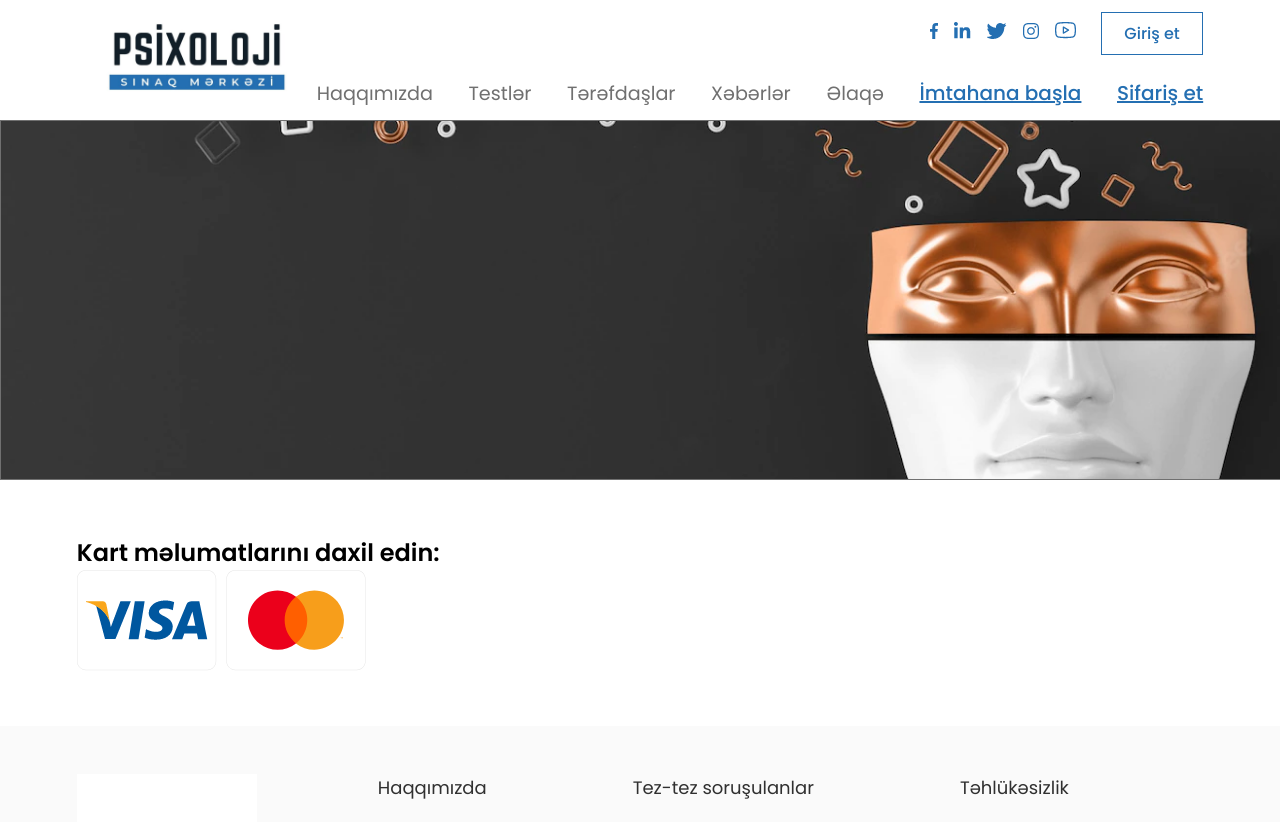
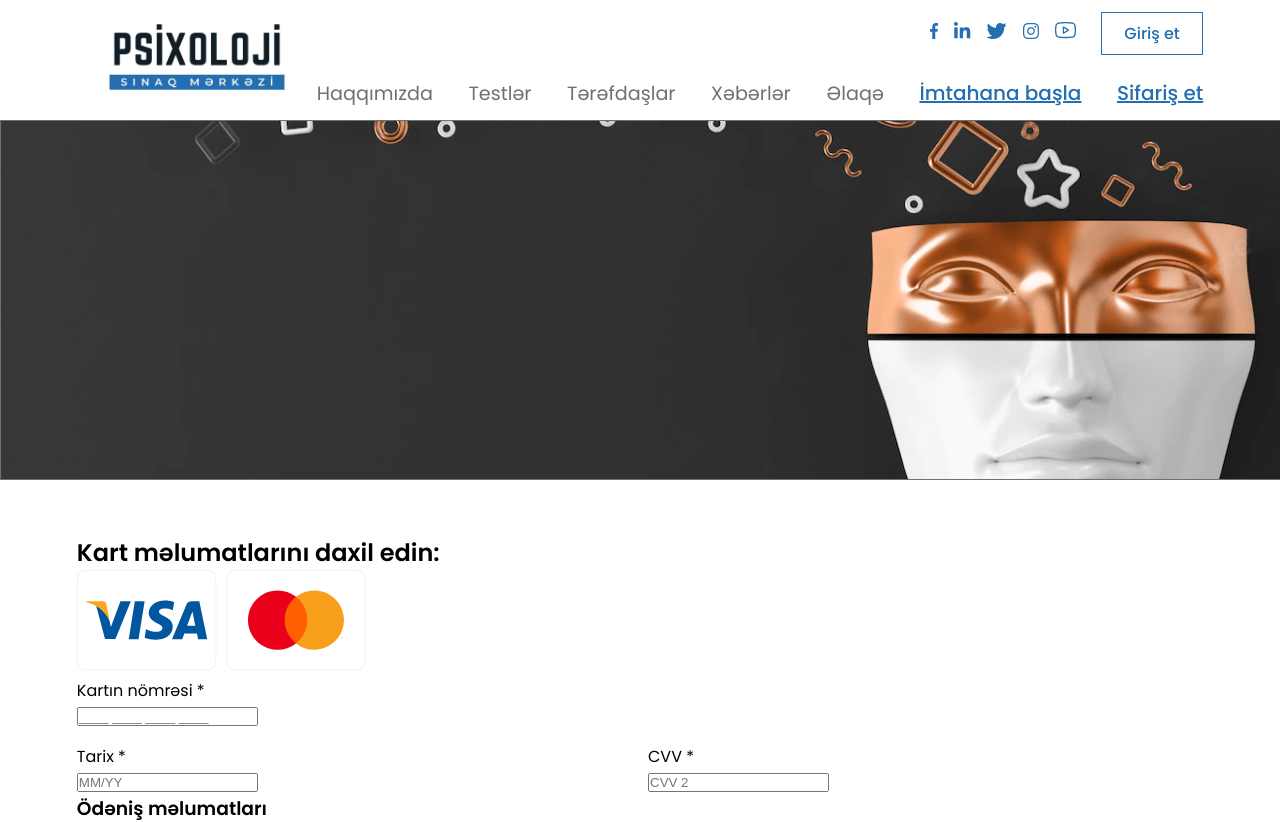
Before and after one commit to ccavad/react-psixoloji, a React (Vite) app: page /payment in a window 1280 px wide. Shown: the top 822 px of the page. Built offline with nearby package versions, Linux system fonts and the light colour scheme.

Commit message:
payment changes

```diff
--- a/package.json
+++ b/package.json
@@ -9,7 +9,6 @@
     "preview": "vite preview"
   },
   "dependencies": {
-    "formik": "^2.2.9",
     "react": "^18.2.0",
     "react-dom": "^18.2.0",
     "react-router-dom": "^6.4.1",
--- a/src/components/NewsItem.jsx
+++ b/src/components/NewsItem.jsx
@@ -23,6 +23,12 @@ const NewsStyled = styled.div`
     border: 1px solid #246fb2;
     border-radius: 5px;
     padding: 0.8rem 2.7rem;
+    transition: 0.4s;
+
+    &:hover {
+      background-color: #246fb2;
+      color: white;
+    }
   }
 `;
 
--- a/src/pages/Payment.jsx
+++ b/src/pages/Payment.jsx
@@ -2,7 +2,13 @@ import React from "react";
 import Header from "../components/Header";
 import Banner from "../components/Banner";
 import Footer from "../components/Footer";
-import BreadCrumb from "../components/BreadCrumb";
+import styled from "styled-components";
+
+const Grid = styled.div`
+  display: grid;
+  grid-template-columns: 1fr 1fr;
+  gap: 1rem;
+`;
 
 function Payment() {
   return (
@@ -12,7 +18,29 @@ function Payment() {
       <main>
         <h2>Kart məlumatlarını daxil edin:</h2>
         <img src="../../public/assets/Group 649.png" alt="visa" />
-        <form></form>
+        <form onSubmit={(e) => e.preventDefault()}>
+          <Grid>
+            <label style={{ gridColumn: "span 2" }}>
+              <div>
+                Kartın nömrəsi <span>*</span>
+              </div>
+              <input type="text" placeholder="____ ____ ____ ____" />
+            </label>
+            <label>
+              <div>
+                Tarix <span>*</span>
+              </div>
+              <input type="text" placeholder="MM/YY" />
+            </label>
+            <label>
+              <div>
+                CVV <span>*</span>
+              </div>
+              <input type="text" placeholder="CVV 2" />
+            </label>
+          </Grid>
+          <h3>Ödəniş məlumatları</h3>
+        </form>
       </main>
       <Footer />
     </>
```
